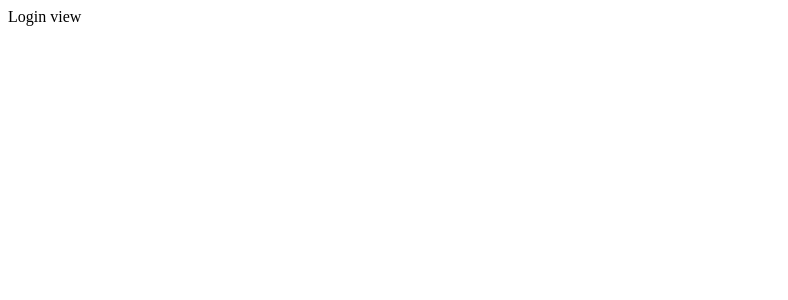
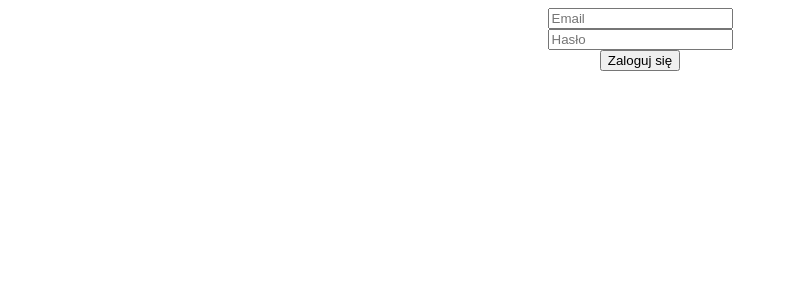
Before and after one commit to FuRaJ3003/vapeking-panel, a React (Create React App) app in the folder vapeking/vapeking-front/: page /login in a window 1280 px wide. Shown: the top 300 px of the page, without its empty margins (0-788 px from the left). Built offline with nearby package versions, Linux system fonts and the light colour scheme.

Commit message:
Completed login view page

```diff
--- a/vapeking/vapeking-front/src/components/user/LoginView.tsx
+++ b/vapeking/vapeking-front/src/components/user/LoginView.tsx
@@ -1,7 +1,75 @@
 import * as React from 'react';
+import { Mutation } from "react-apollo";
+import { gql } from "apollo-boost";
+import { RouteComponentProps } from 'react-router-dom';
 
-export class LoginView extends React.PureComponent {
+import { LoginMutationVariables, LoginMutation } from '../../schemaTypes';
+
+
+const loginMutation = gql`
+    mutation LoginMutation($email: String!, $password: String!) {
+        tokenAuth(email: $email, password: $password){
+            payload
+            token
+        }
+    }
+    `
+
+
+export class LoginView extends React.PureComponent<RouteComponentProps<{}>> {
+
+    state = {
+        email: '',
+        password: '',
+    }
+
+    handleChange = (e: any) => {
+        const {name, value} = e.target;
+        this.setState({
+            [name]: value
+        });
+    }
+
     render() {
-        return <div>Login view</div>;
-        }
+        const {password, email} = this.state;
+        return (
+        <Mutation<LoginMutation, LoginMutationVariables>mutation={loginMutation}>
+            {mutate => (
+            <div style={{ display: "flex",
+                          flexDirection: "column",
+                          alignItems: "center",
+                          justifyContent: "center"
+            }}>
+                <div>
+                    <input
+                    type="email"
+                    name="email"
+                    placeholder="Email"
+                    value={email}
+                    onChange={this.handleChange}
+                    />
+                </div>
+
+                <div>
+                    <input
+                    type="password"
+                    name="password"
+                    placeholder="Hasło"
+                    value={password}
+                    onChange={this.handleChange}
+                    />
+                </div>
+
+                <button onClick={async () => {
+                    const response = await mutate({
+                        variables: this.state
+                    });
+                    console.log(response);
+                    this.props.history.push('/me');
+                }}>Zaloguj się</button>
+            </div>
+            )}
+        </Mutation>
+        );
+    }
 }
```
